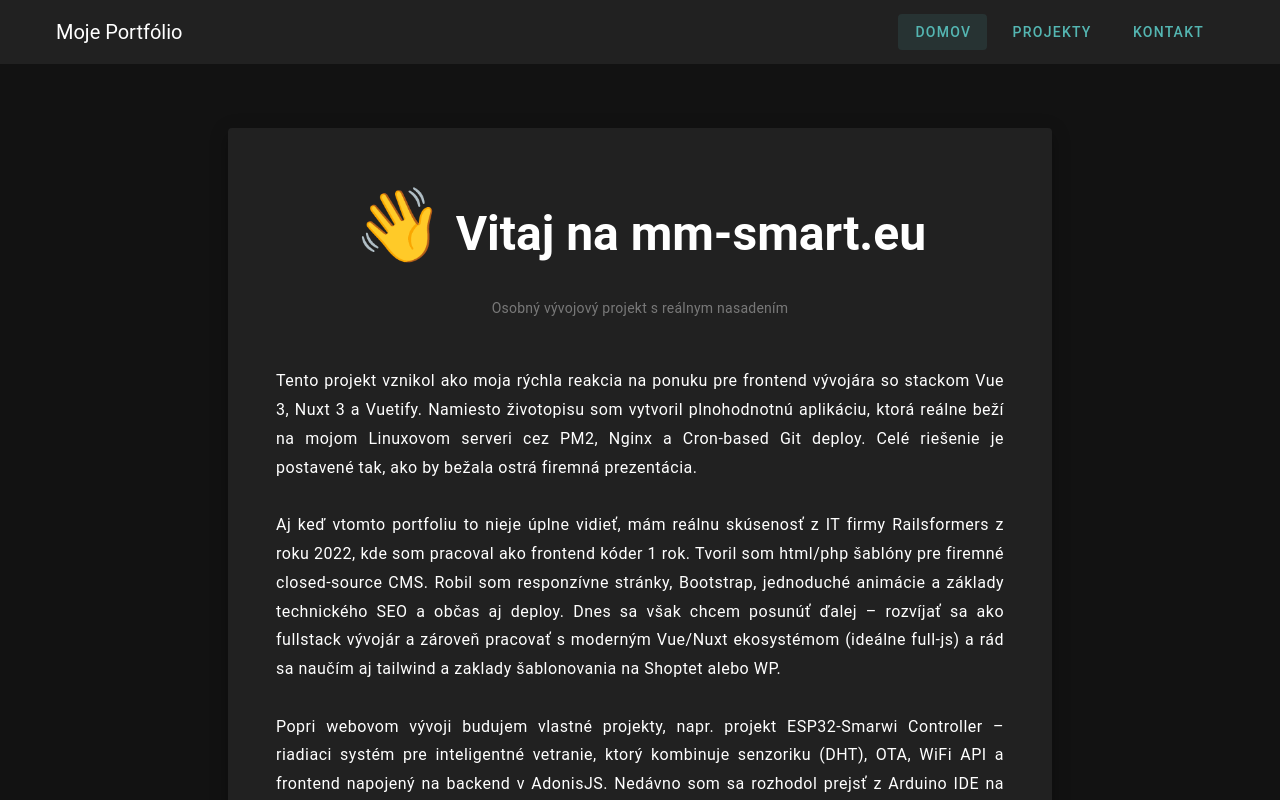
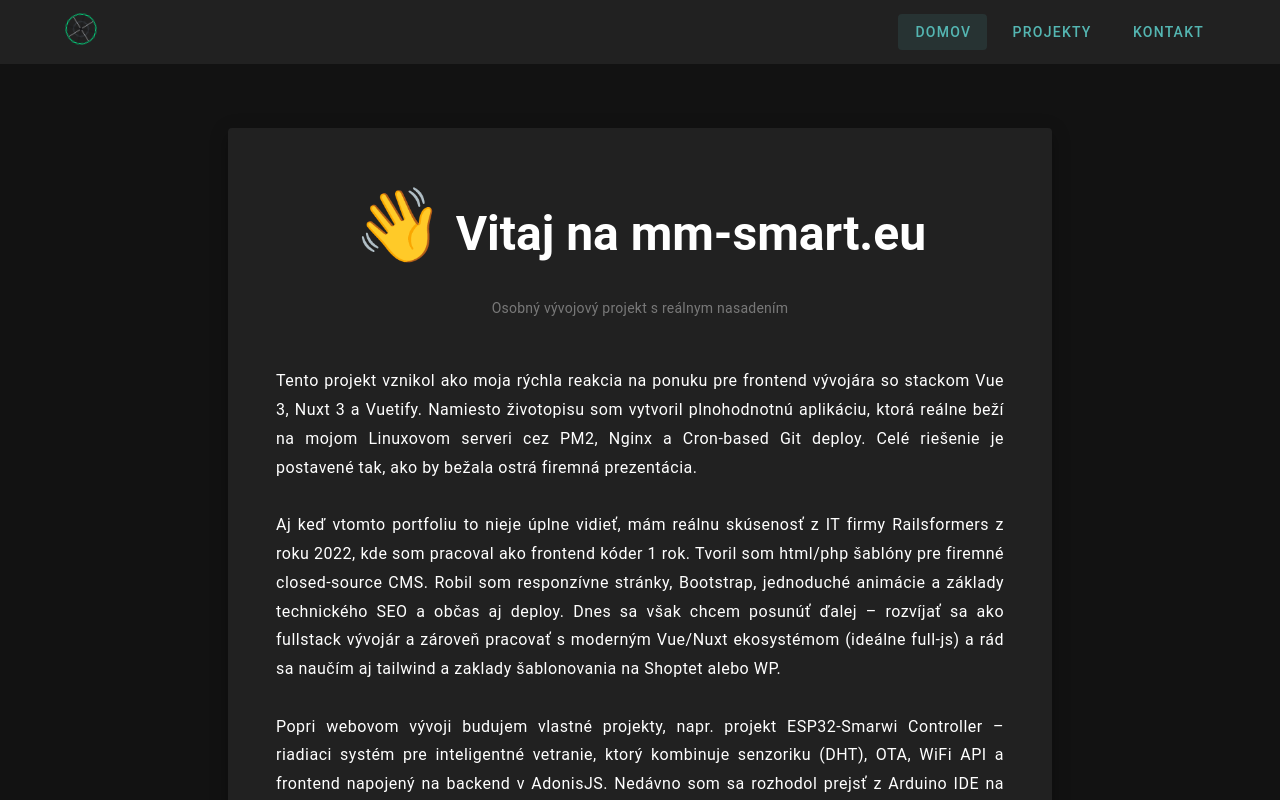
Before and after one commit to pampaliry/portfolio-nuxt, a Nuxt app: page / in a window 1280 px wide. Shown: the top 800 px of the page. Built offline with nearby package versions, Linux system fonts and the light colour scheme.

Commit message:
logo komponent

```diff
--- /dev/null
+++ b/components/LogoRotate.vue
@@ -0,0 +1,54 @@
+<template>
+<span class="rotate-slow">
+  <svg viewBox="0 0 200 200" xmlns="http://www.w3.org/2000/svg">
+    <!-- Vonkajší kruh: Nuxt primárna -->
+    <circle cx="100" cy="100" r="60" stroke="#00DC82" stroke-width="4" fill="none" />
+
+    <!-- Vnútorný kruh: jemná sivá -->
+    <circle cx="100" cy="100" r="30" stroke="#4B5563" stroke-width="2" fill="none" />
+
+    <!-- Vertikála: tmavý textový tón -->
+    <line x1="100" y1="40" x2="100" y2="160" stroke="#18181B" stroke-width="3" />
+
+    <!-- Horizontála -->
+    <line x1="40" y1="100" x2="160" y2="100" stroke="#18181B" stroke-width="3" />
+
+    <!-- Diagonály: svetlá neutrálna -->
+    <line x1="60" y1="60" x2="140" y2="140" stroke="#E5E7EB" stroke-width="2" />
+    <line x1="140" y1="60" x2="60" y2="140" stroke="#E5E7EB" stroke-width="2" />
+
+    <!-- Stredový bod: tmavý -->
+    <circle cx="100" cy="100" r="5" fill="#18181B" />
+  </svg>
+</span>
+
+</template>
+
+<style scoped>
+.rotate-slow {
+  display: inline-block;
+  animation: rotate360 20s linear infinite;
+}
+
+.rotate-slow svg {
+  width: 50px;
+  height: 50px;
+  transform-origin: center;
+  display: block;
+  transition: 0.2s;
+}
+
+.rotate-slow svg:hover {
+ transform: scale(1.4);
+ transition: 0.2s;
+}
+
+@keyframes rotate360 {
+  from {
+    transform: rotate(0deg);
+  }
+  to {
+    transform: rotate(360deg);
+  }
+}
+</style>
--- a/layouts/default.vue
+++ b/layouts/default.vue
@@ -4,7 +4,7 @@
       <v-container>
         <v-row align="center" no-gutters>
           <v-col>
-            <v-toolbar-title>Moje Portfólio</v-toolbar-title>
+            <v-toolbar-title><LogoRotate /></v-toolbar-title>
           </v-col>
           <v-col class="text-end">
             <v-btn
```
